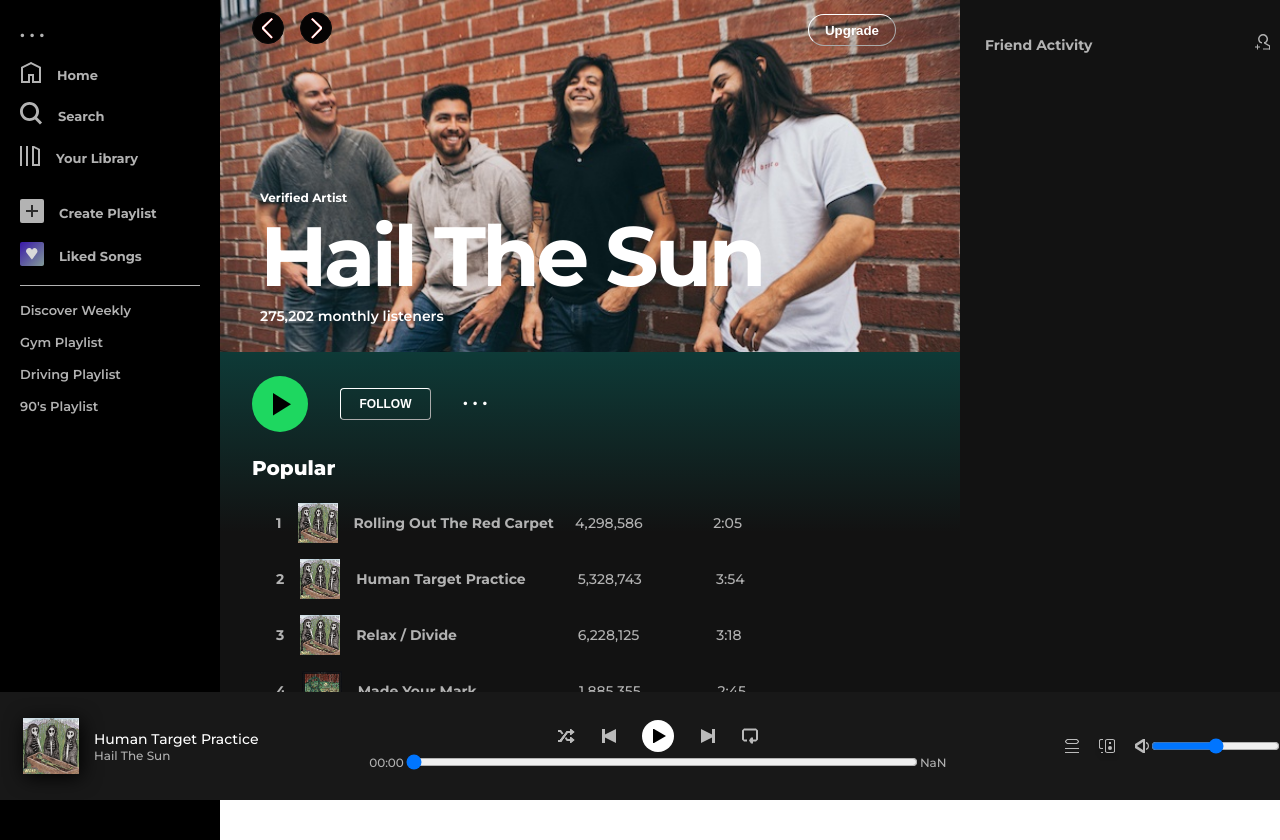
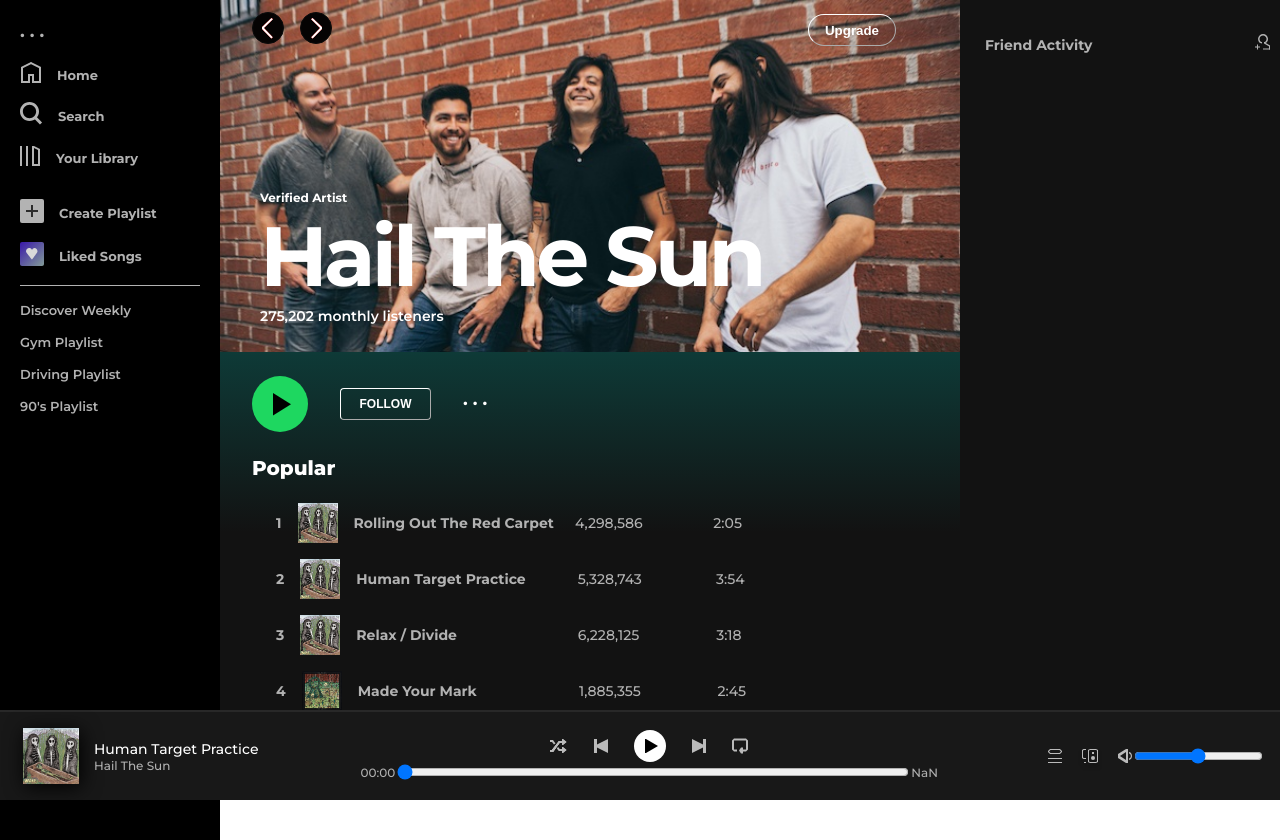
Before and after one commit to JohnsHarrison/SpotifyMock, a React (Create React App) app: page / in a window 1280 px wide. Built offline with nearby package versions, Linux system fonts and the light colour scheme; no server answers; the HTML template or start-up script is replaced by a standard one.

Commit message:
Audio Player border added

```diff
--- a/src/App.css
+++ b/src/App.css
@@ -421,7 +421,11 @@
   color: #B1B1B1;
   position: absolute;
   left: 0;
-  width: 99vw;
+  box-sizing: border-box;
+  height: 90px;
+  border-top: #282828;
+  border-top-width: 2px;
+  border-top-style: solid;
 }
 
 .Song{
```
